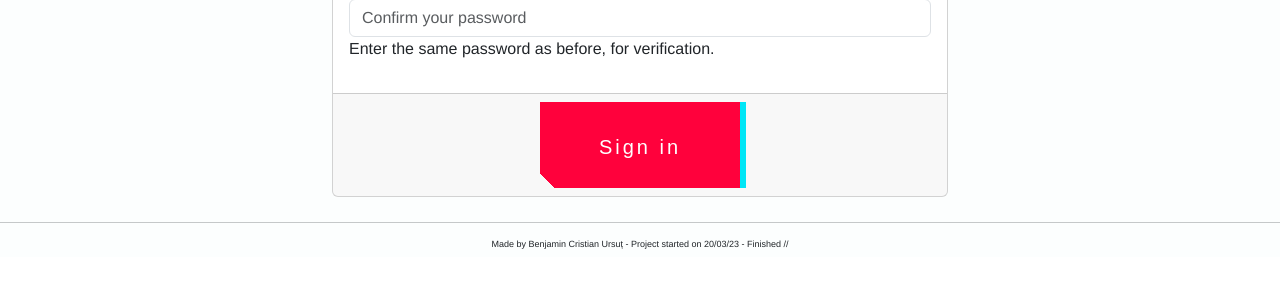
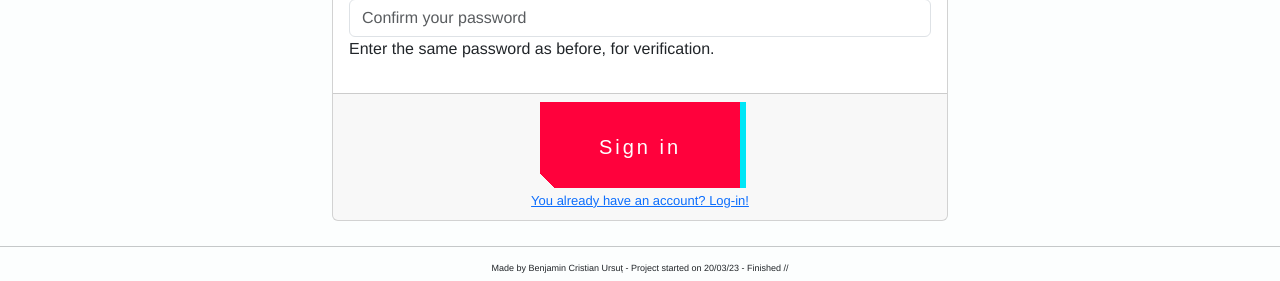
Before and after one commit to benjamincristian/project, a Django app: page /sign_in/ in a window 1280 px wide. Shown: the part 713-994 px from the top of the page. Before the commit the page ends 962 px from the top, so only its background shows below. Run offline with Django 4.2, Linux system fonts and the light colour scheme.

Commit message:
V27 / UserDetailView problem solved + stylization

```diff
--- a/templates/userextend/create_user.html
+++ b/templates/userextend/create_user.html
@@ -18,6 +18,10 @@
                             </div>
                             <div class="card-footer text-center">
                                 <button class="button-49" type="submit" role="button">Sign in</button>
+                                <div class="text-center">
+                                    <a href="{% url 'login' %}" style="font-size: small">You already have an account?
+                                        Log-in!</a>
+                                </div>
                             </div>
                         </form>
                     </div>
--- a/userextend/views.py
+++ b/userextend/views.py
@@ -3,6 +3,7 @@ from django.contrib.auth.models import User
 from django.urls import reverse_lazy
 from django.views.generic import CreateView, ListView, DetailView, DeleteView, UpdateView
 from userextend.forms import UserExtendForm
+from django.http import HttpResponseForbidden
 
 
 class UserExtendCreateView(CreateView):
@@ -22,6 +23,15 @@ class UserDetailView(LoginRequiredMixin, DetailView):
     template_name = 'userextend/detail_user.html'
     model = User
 
+    def get_queryset(self):
+        return User.objects.filter(pk=self.request.user.pk)
+
+    def dispatch(self, request, *args, **kwargs):
+        user = self.get_object()
+        if user != request.user:
+            return HttpResponseForbidden("You are not allowed to edit this profile.")
+        return super().dispatch(request, *args, **kwargs)
+
 
 class UserDeleteView(LoginRequiredMixin, DeleteView):
     template_name = 'userextend/delete_user.html'
```
Also changed, not shown: templates/registration/login.html (+4 -4 lines), db.sqlite3.
